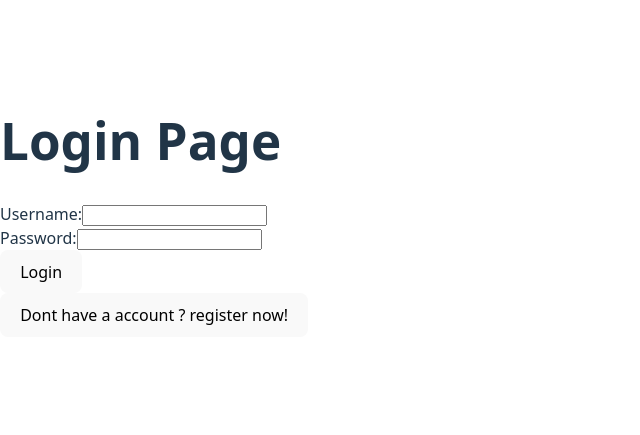
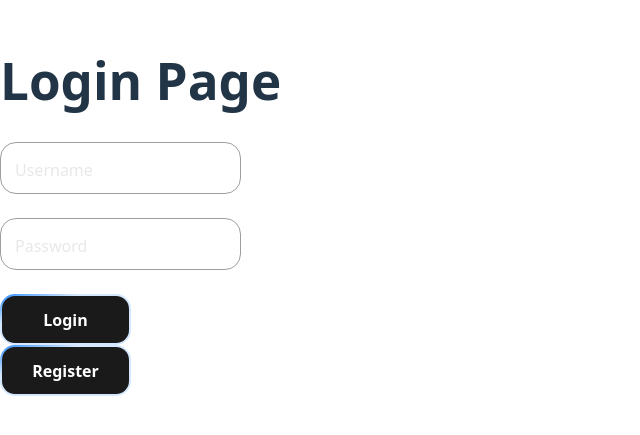
Before and after one commit to kartikeya-kash/QuickCourt_Personal, a React (Vite) app: page /login in a window 1280 px wide. Shown: the part 193-628 px from the top of the page, without its empty margins (0-640 px from the left). Built offline with nearby package versions, Linux system fonts and the light colour scheme; the HTML template or start-up script is replaced by a standard one.

Commit message:
added new custom buttons and input and edited login

```diff
--- /dev/null
+++ b/src/pages/components/button.jsx
@@ -0,0 +1,67 @@
+import React from "react";
+import styled from "styled-components";
+
+const Button = ({ text, onClick }) => {
+  return (
+    <StyledWrapper>
+      <div
+        aria-label="User Login Button"
+        tabIndex={0}
+        role="button"
+        className="user-profile"
+        onClick={onClick}
+      >
+        <div className="user-profile-inner">
+          <p>{text}</p>
+        </div>
+      </div>
+    </StyledWrapper>
+  );
+};
+
+const StyledWrapper = styled.div`
+  .user-profile {
+    width: 131px;
+    height: 51px;
+    border-radius: 15px;
+    cursor: pointer;
+    transition: 0.3s ease;
+    background: linear-gradient(
+      to bottom right,
+      #2e8eff 0%,
+      rgba(46, 142, 255, 0) 30%
+    );
+    background-color: rgba(46, 142, 255, 0.2);
+    display: flex;
+    align-items: center;
+    justify-content: center;
+  }
+
+  .user-profile:hover,
+  .user-profile:focus {
+    background-color: rgba(46, 142, 255, 0.7);
+    box-shadow: 0 0 10px rgba(46, 142, 255, 0.5);
+    outline: none;
+  }
+
+  .user-profile-inner {
+    width: 127px;
+    height: 47px;
+    border-radius: 13px;
+    background-color: #1a1a1a;
+    display: flex;
+    align-items: center;
+    justify-content: center;
+    gap: 15px;
+    color: #fff;
+    font-weight: 600;
+  }
+
+  .user-profile-inner svg {
+    width: 27px;
+    height: 27px;
+    fill: #fff;
+  }
+`;
+
+export default Button;
--- /dev/null
+++ b/src/pages/components/input.jsx
@@ -0,0 +1,61 @@
+import React from "react";
+import styled from "styled-components";
+
+const Input = ({ label, type, name, onChange, value }) => {
+  return (
+    <StyledWrapper>
+      <div className="input-group">
+        <input
+          required
+          type={type}
+          name={label}
+          className="input"
+          value={value}
+          onChange={(e) => onChange(e.target.value)}
+        />
+        <label className="user-label">{label}</label>
+      </div>
+    </StyledWrapper>
+  );
+};
+
+const StyledWrapper = styled.div`
+  .input-group {
+    position: relative;
+  }
+
+  .input {
+    border: solid 1.5px #9e9e9e;
+    border-radius: 1rem;
+    background: none;
+    padding: 1rem;
+    font-size: 1rem;
+    color: #f5f5f5;
+    transition: border 150ms cubic-bezier(0.4, 0, 0.2, 1);
+  }
+
+  .user-label {
+    position: absolute;
+    left: 15px;
+    color: #e8e8e8;
+    pointer-events: none;
+    transform: translateY(1rem);
+    transition: 150ms cubic-bezier(0.4, 0, 0.2, 1);
+  }
+
+  .input:focus,
+  input:valid {
+    outline: none;
+    border: 1.5px solid #1a73e8;
+  }
+
+  .input:focus ~ label,
+  input:valid ~ label {
+    transform: translateY(-50%) scale(0.8);
+    background-color: #212121;
+    padding: 0 0.2em;
+    color: #2196f3;
+  }
+`;
+
+export default Input;
--- a/src/pages/login.jsx
+++ b/src/pages/login.jsx
@@ -1,12 +1,12 @@
 import React, { useState } from "react";
 import { useNavigate } from "react-router-dom";
-
+import Input from "./components/input";
+import Button from "./components/button";
 
 function Login() {
   const [username, setUsername] = useState("");
   const [password, setPassword] = useState("");
   const navigate = useNavigate();
-
 
   const handellogin = async (e) => {
     e.preventDefault();
@@ -33,7 +33,7 @@ const handellogin = async (e) => {
         localStorage.setItem("username", username);
 
         if (data.role === "admin") {
-        navigate("/admin", {state: {username, password}}); //send username and password to admin page
+          navigate("/admin", { state: { username, password } }); //send username and password to admin page
         } else {
           navigate("/"); // normal user home
         }
@@ -50,20 +50,26 @@ const handellogin = async (e) => {
     <div>
       <h1>Login Page</h1>
 
-      <form onSubmit={handellogin}>
-        <label>
-          Username:
-          <input type="text" name="username" value={username} onChange={(e)=> setUsername(e.target.value)}/>
-        </label>
+      <form>
+        <Input
+          type="text"
+          name="username"
+          label="Username"
+          value={username}
+          onChange={setUsername}
+        />
         <br />
-        <label>
-          Password:
-          <input type="password" name="password" value={password} onChange={(e)=> setPassword(e.target.value)}/>
-        </label>
+        <Input
+          type="password"
+          name="password"
+          label="Password"
+          value={password}
+          onChange={setPassword}
+        />
         <br />
-        <button type="submit">Login</button>
+        <Button text="Login" onClick={handellogin} />
       </form>
-      <button onClick={()=>{navigate("/register")}}>Dont have a account ? register now!</button>
+      <Button text="Register" onClick={() => navigate("/register")} />
     </div>
   );
 }
```
Lines whose indentation alone changed are shown as unchanged.
